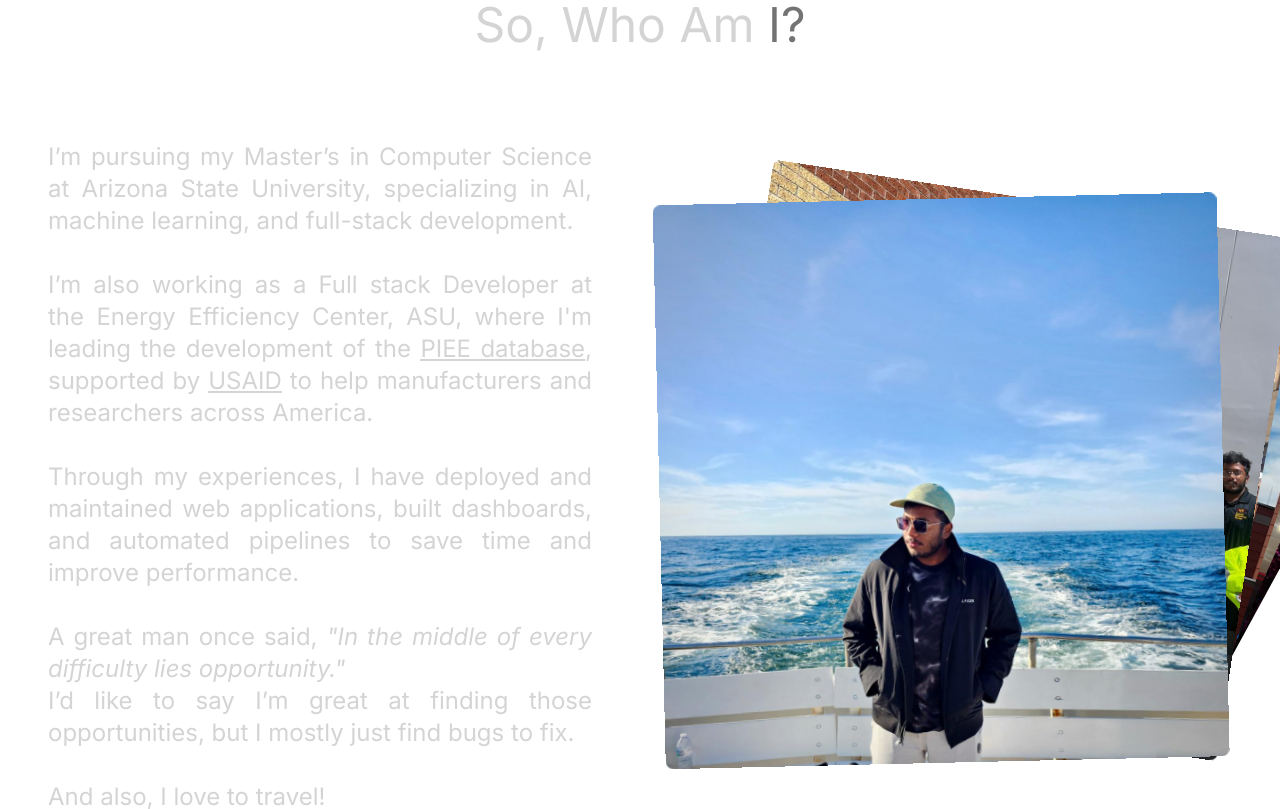
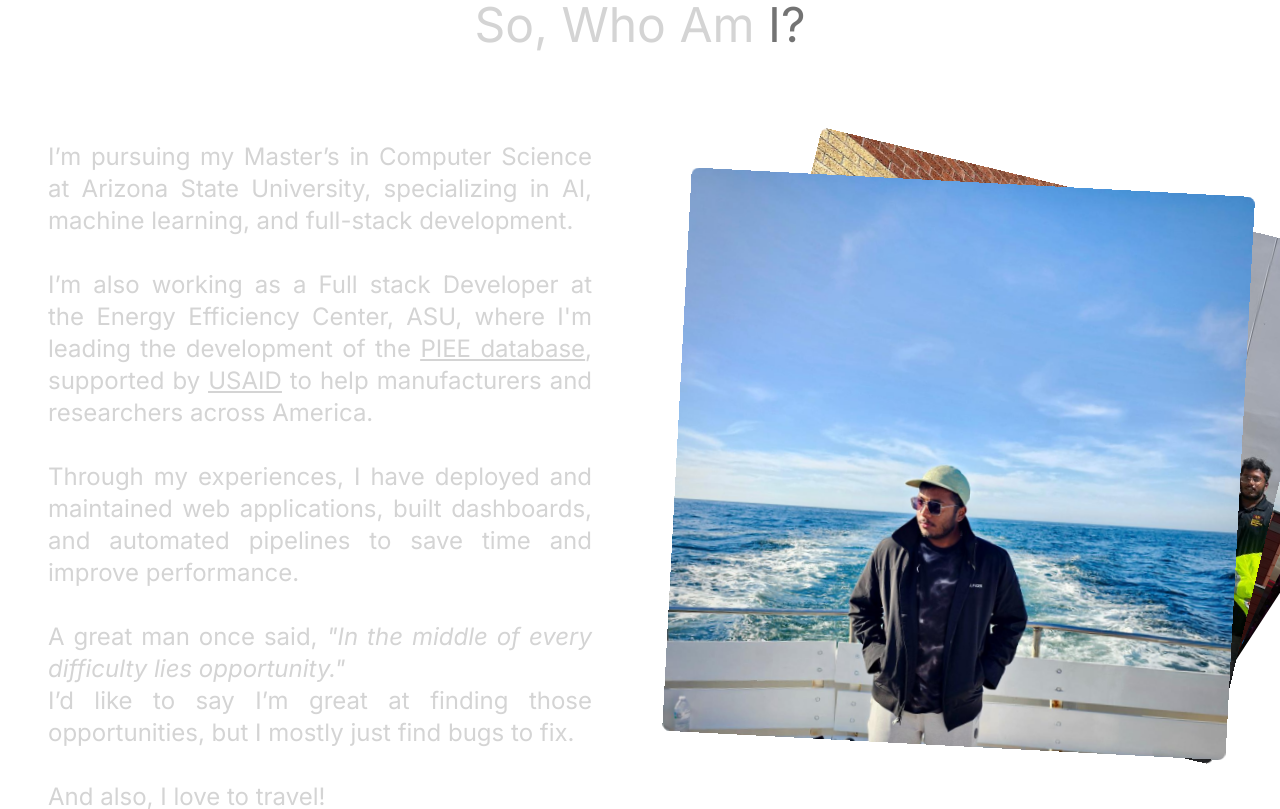
Before and after one commit to praveen-raj-m/mysite, a React (Vite) app: page / in a window 1280 px wide. Shown: the part 1080-1889 px from the top of the page. Built offline with nearby package versions, Linux system fonts and the light colour scheme.

Commit message:
minor changes

```diff
--- a/src/components/Stack.jsx
+++ b/src/components/Stack.jsx
@@ -99,7 +99,7 @@ export default function Stack({
     >
       {cards.map((card, index) => {
         const randomRotate = randomRotation
-          ? Math.random() * 10 - 5
+          ? Math.random() * 11 -1
           : 0;
 
         return (
```
